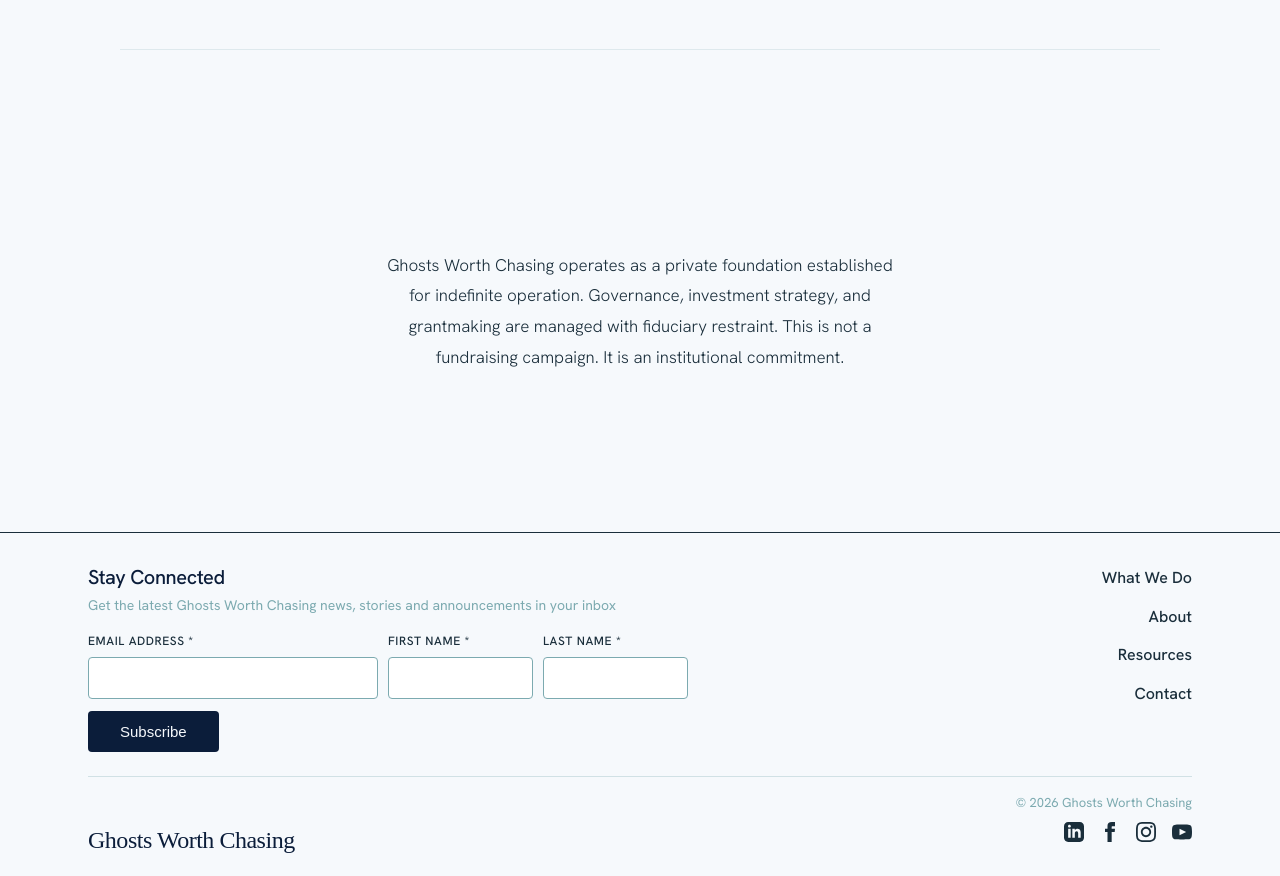
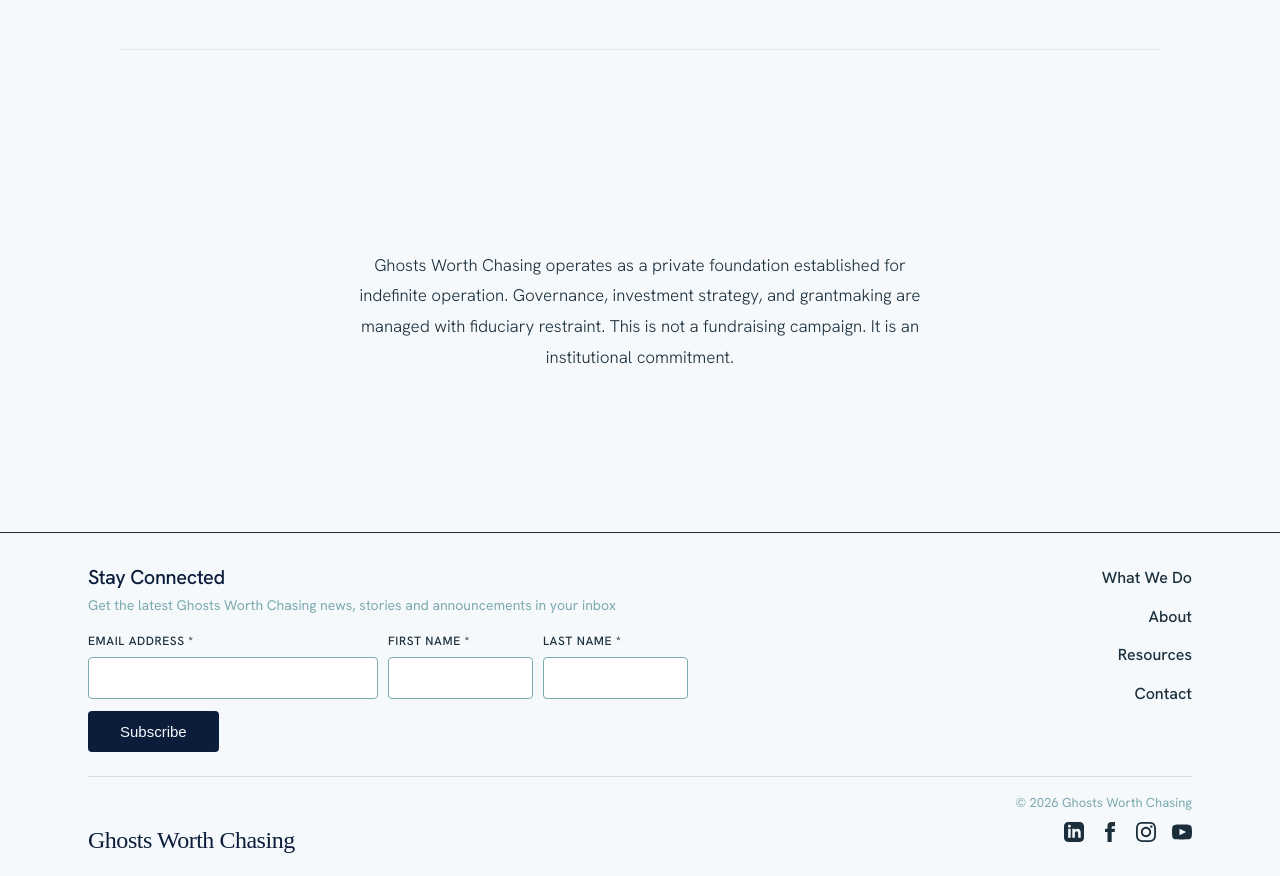
Before and after one commit to Roco41589/ghosts-worth-chasing-site, a Next.js app in the folder ghosts-redesign/: page / in a window 1280 px wide. Shown: the part 1180-2056 px from the top of the page. Built offline with nearby package versions, Linux system fonts and the light colour scheme.

Commit message:
Update globals.css

```diff
--- a/ghosts-redesign/app/globals.css
+++ b/ghosts-redesign/app/globals.css
@@ -1,5 +1,4 @@
 @import url('https://fonts.googleapis.com/css2?family=Hanken+Grotesk:wght@300;400;500;600&display=swap');
-
 :root {
   /* Midnight Clarity Palette */
   --color-deep-navy: #0B1D3A;
@@ -31,25 +30,21 @@
   --space-lg: 80px;
   --space-xl: 120px;
 
-  --max-text-width: 680px;
+  --max-text-width: 750px;
   --max-content-width: 1200px;
 }
-
 * {
   margin: 0;
   padding: 0;
   box-sizing: border-box;
 }
-
 html {
   scroll-behavior: smooth;
 }
-
 html, body {
   height: 100%;
   background: var(--color-mist-white);
 }
-
 body {
   font-family: var(--font-body);
   font-size: 18px;
@@ -59,7 +54,6 @@ body {
   -webkit-font-smoothing: antialiased;
   -moz-osx-font-smoothing: grayscale;
 }
-
 /* Typography - Restrained Hierarchy */
 h1, h2, h3, h4, h5, h6 {
   font-family: var(--font-display);
@@ -69,28 +63,23 @@ h1, h2, h3, h4, h5, h6 {
   margin-bottom: var(--space-sm);
   color: var(--color-text);
 }
-
 h1 {
   font-size: 48px;
   font-weight: 400;
 }
-
 h2 {
   font-size: 32px;
   font-weight: 500;
   color: var(--color-deep-navy);
 }
-
 h3 {
   font-size: 20px;
   font-weight: 500;
 }
-
 p {
   margin-bottom: var(--space-sm);
   max-width: var(--max-text-width);
 }
-
 /* Links - Subtle, not loud */
 a {
   color: inherit;
@@ -98,20 +87,16 @@ a {
   border-bottom: 1px solid transparent;
   transition: border-color 0.2s ease, color 0.2s ease;
 }
-
 a:hover {
   border-bottom-color: var(--color-sky-blue);
 }
-
 /* Lists - Clean structure */
 ul, ol {
   margin-bottom: var(--space-sm);
 }
-
 li {
   margin-bottom: 8px;
 }
-
 /* Dividers - Subtle structure */
 hr {
   border: none;
@@ -119,28 +104,23 @@ hr {
   margin: var(--space-lg) 0;
   opacity: 0.3;
 }
-
 /* Section styling */
 .section {
   padding: var(--space-xl) var(--space-lg);
   max-width: var(--max-content-width);
   margin: 0 auto;
 }
-
 .section--narrow {
   max-width: var(--max-text-width);
   margin: 0 auto;
 }
-
 .section--centered {
   text-align: center;
 }
-
 .section--centered p {
   margin-left: auto;
   margin-right: auto;
 }
-
 /* Mobile responsive - proper scaling */
 @media (max-width: 768px) {
   :root {
@@ -168,7 +148,6 @@ hr {
     padding: var(--space-lg) var(--space-md);
   }
 }
-
 @media (max-width: 480px) {
   :root {
     --space-md: 24px;
```
